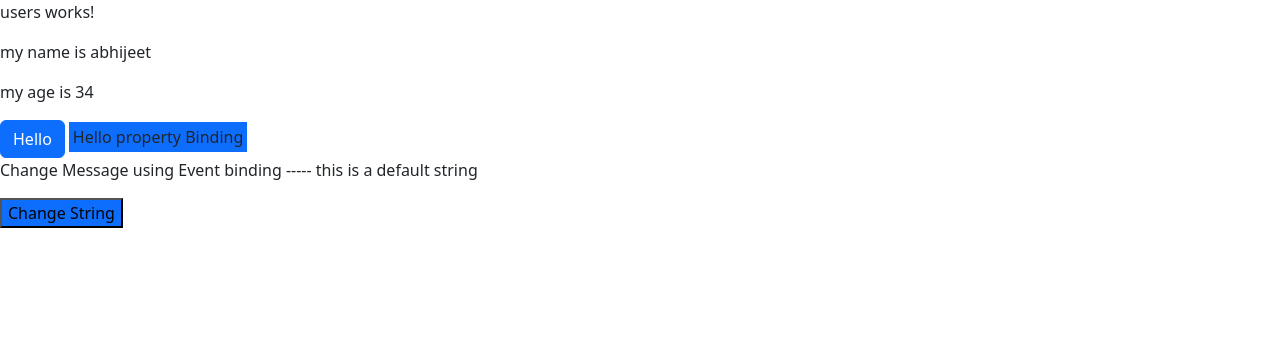
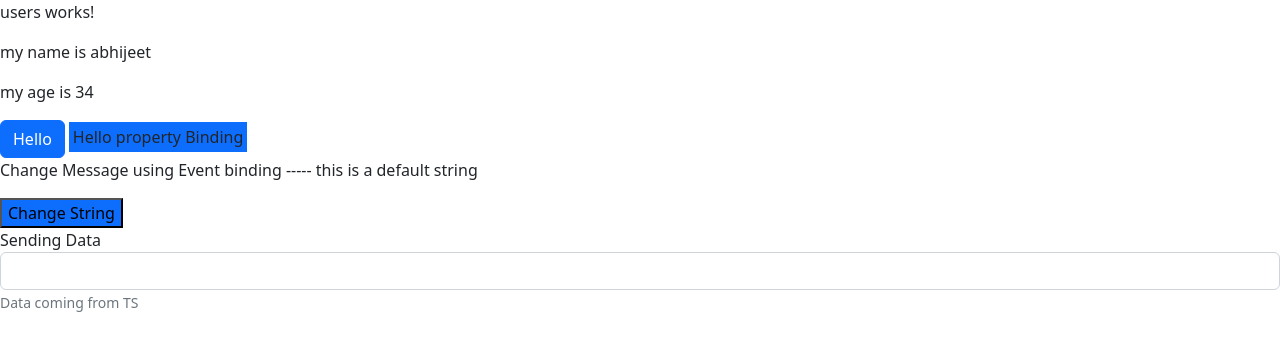
Before and after one commit to abhijeetshende/angular-basic, an Angular app in the folder angular-basic/: page / in a window 1280 px wide. Shown: the top 350 px of the page. Built offline with nearby package versions, Linux system fonts and the light colour scheme.

Commit message:
sending data from HTML to js

```diff
--- a/angular-basic/src/app/users/users.component.html
+++ b/angular-basic/src/app/users/users.component.html
@@ -1,16 +1,34 @@
 <p>users works!</p>
 <!-- for stringinterpolation {{}} -->
 
-<p>my name is {{name}}</p>
+<p>my name is {{ name }}</p>
 
-
-<p>my age is {{getage()}}  </p>
+<p>my age is {{ getage() }}</p>
 
 <!-- for property binding use [] -->
 <button class="btn btn-primary" [disabled]="allowNewUser">Hello</button>
 <span [classList]="'p-1 mx-1 bg-primary'">Hello property Binding</span>
 
+<!-- Event Binding example -->
+<p>Change Message using Event binding ----- {{ eventBinded_string }}</p>
+<button class="bg bg-primary" (click)="changeStringUsingEvent()">
+  Change String
+</button>
 
-<!-- Event Binding example -->
-<p>Change Message using Event binding -----   {{eventBinded_string}}</p>
-<button class="bg bg-primary" (click)="changeStringUsingEvent()">Change String</button>
+<!-- sending data from HTML to TS -->
+
+<div class="form-group">
+  <label for="">Sending Data</label>
+  <input
+    type="text"
+    class="form-control"
+    name="sending_data"
+    id=""
+    aria-describedby="helpId"
+    placeholder=""
+    (input)="sendDataFromHTMLtoTS($event)"
+  />
+  <small id="helpId" class="form-text text-muted"
+    >Data coming from TS {{ htmltotsData }}</small
+  >
+</div>
--- a/angular-basic/src/app/users/users.component.ts
+++ b/angular-basic/src/app/users/users.component.ts
@@ -24,4 +24,9 @@ export class UsersComponent {
       this.eventBinded_string = 'string  has been changed';
     }, 1000);
   }
+
+  htmltotsData: string = '';
+  sendDataFromHTMLtoTS(e:Event){
+    this.htmltotsData = (e.target as HTMLInputElement).value;
+  }
 }
```
